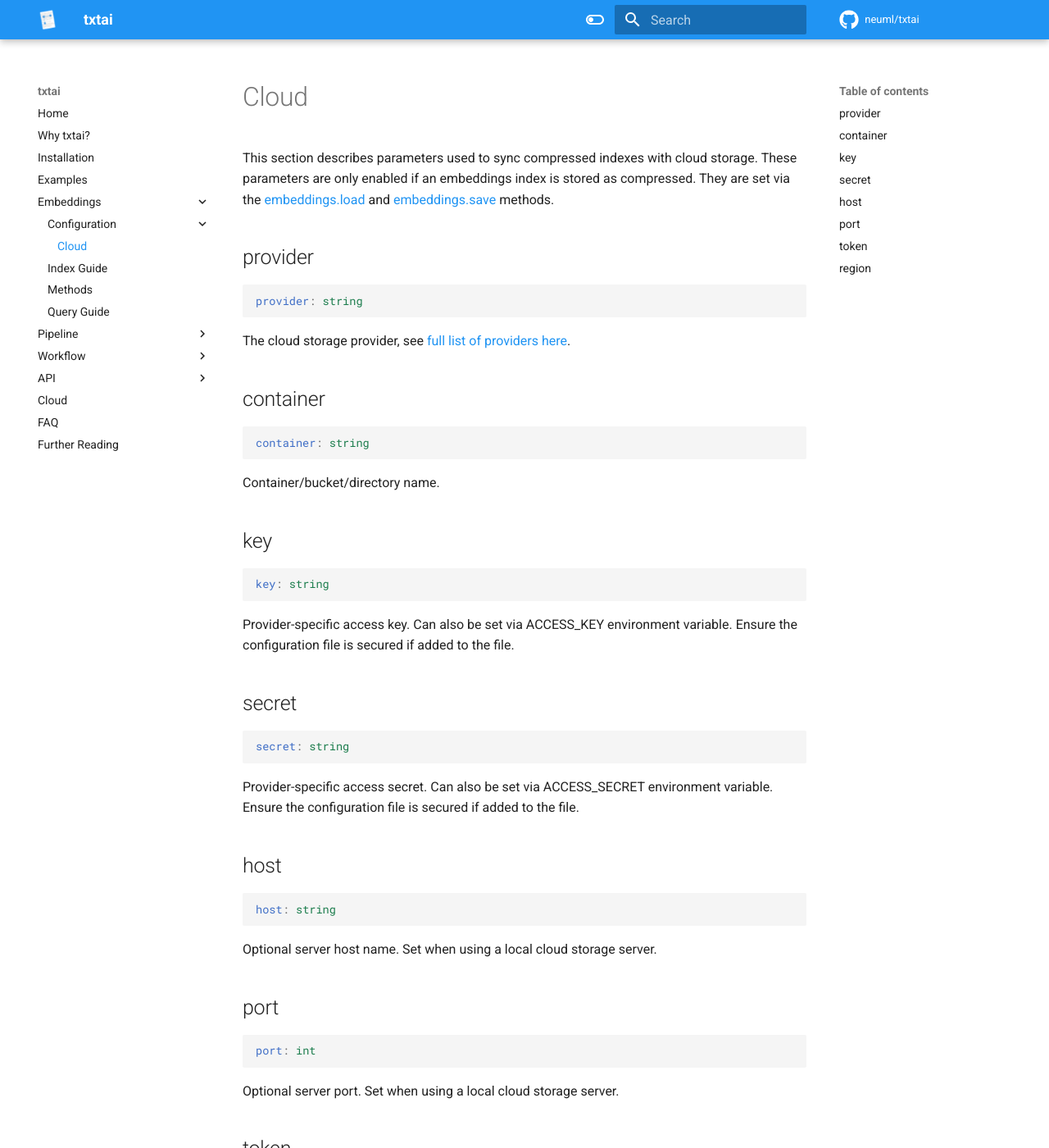
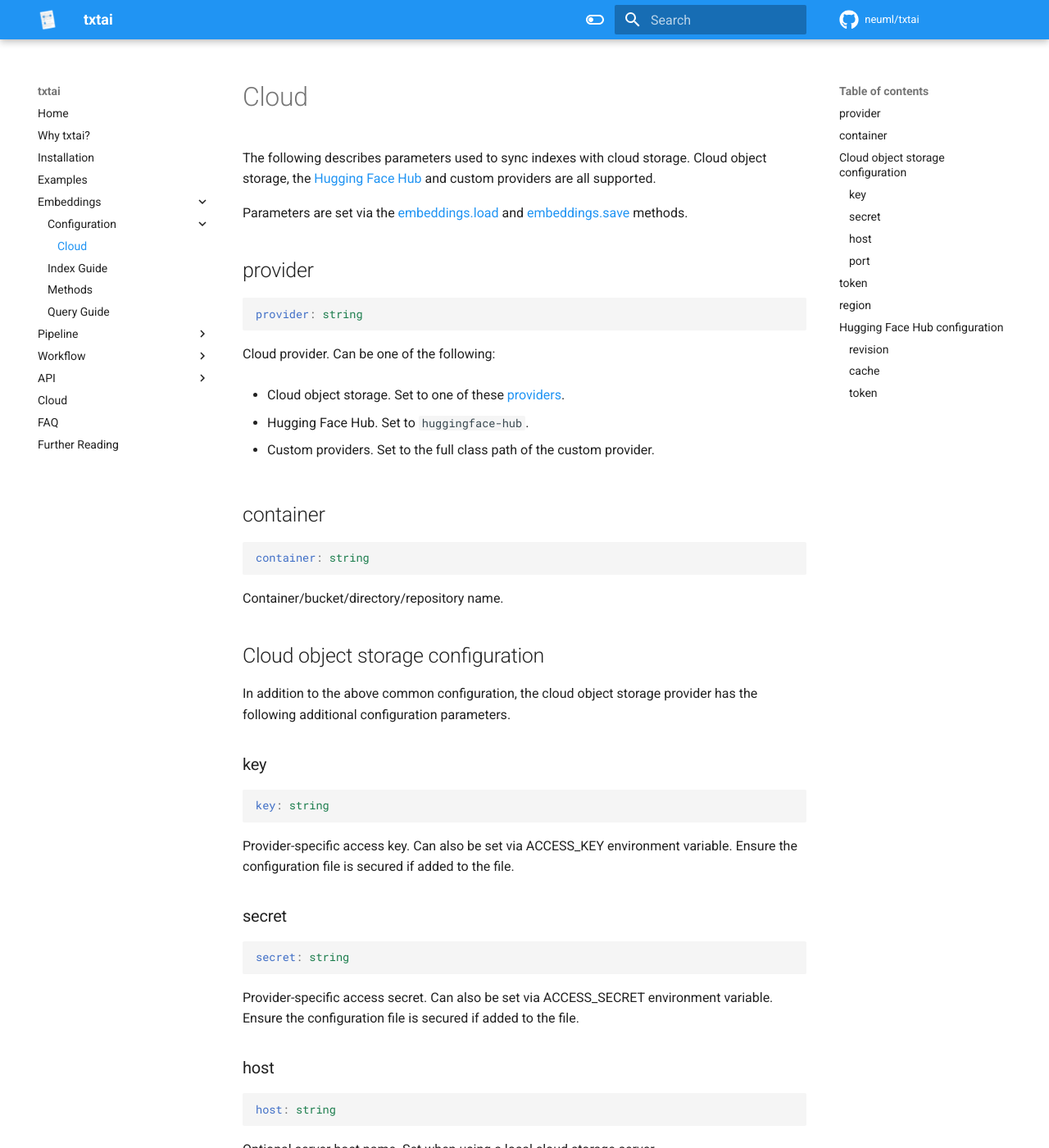
Before and after one commit to neuml/txtai, an MkDocs documentation site: the page built from docs/embeddings/configuration/cloud.md, in a window 1280 px wide and 1400 px high. Shown: the whole window at 82% size. Built offline with MkDocs 1.6.1 and Material for MkDocs 9.7.7, drawn with Linux system fonts in a browser that asks for light colours; comment, search, counter and statistics services are not loaded; some of the changed text lies outside the part shown.

Commit message:
Update documentation

````diff
--- a/docs/embeddings/configuration/cloud.md
+++ b/docs/embeddings/configuration/cloud.md
@@ -1,43 +1,55 @@
 # Cloud
 
-This section describes parameters used to sync compressed indexes with cloud storage. These parameters are only enabled if an embeddings index is stored as compressed. They are set via the [embeddings.load](../../methods/#txtai.embeddings.base.Embeddings.load) and [embeddings.save](../../methods/#txtai.embeddings.base.Embeddings.save) methods.
+The following describes parameters used to sync indexes with cloud storage. Cloud object storage, the [Hugging Face Hub](https://huggingface.co/models) and custom providers are all supported.
+
+Parameters are set via the [embeddings.load](../../methods/#txtai.embeddings.base.Embeddings.load) and [embeddings.save](../../methods/#txtai.embeddings.base.Embeddings.save) methods.
 
 ## provider
 ```yaml
 provider: string
 ```
 
-The cloud storage provider, see [full list of providers here](https://libcloud.readthedocs.io/en/stable/storage/supported_providers.html).
+Cloud provider. Can be one of the following:
+
+- Cloud object storage. Set to one of these [providers](https://libcloud.readthedocs.io/en/stable/storage/supported_providers.html).
+
+- Hugging Face Hub. Set to `huggingface-hub`.
+
+- Custom providers. Set to the full class path of the custom provider.
 
 ## container
 ```yaml
 container: string
 ```
 
-Container/bucket/directory name.
+Container/bucket/directory/repository name.
 
-## key
+## Cloud object storage configuration
+
+In addition to the above common configuration, the cloud object storage provider has the following additional configuration parameters.
+
+### key
 ```yaml
 key: string
 ```
 
 Provider-specific access key. Can also be set via ACCESS_KEY environment variable. Ensure the configuration file is secured if added to the file.
 
-## secret
+### secret
 ```yaml
 secret: string
 ```
 
 Provider-specific access secret. Can also be set via ACCESS_SECRET environment variable. Ensure the configuration file is secured if added to the file.
 
-## host
+### host
 ```yaml
 host: string
 ```
 
 Optional server host name. Set when using a local cloud storage server.
 
-## port
+### port
 ```yaml
 port: int
 ```
@@ -57,3 +69,28 @@
 ```
 
 Optional parameter to specify the storage region, provider-specific.
+
+## Hugging Face Hub configuration
+
+The huggingface-hub provider supports the following additional configuration parameters. More on these parameters can be found in the [Hugging Face Hub's documentation](https://huggingface.co/docs/huggingface_hub/main/en/package_reference/overview).
+
+### revision
+```yaml
+revision: string
+```
+
+Optional Git revision id which can be a branch name, a tag, or a commit hash
+
+### cache
+```yaml
+cache: string
+```
+
+Path to the folder where cached files are stored
+
+### token
+```yaml
+token: string|boolean
+```
+
+Token to be used for the download. If set to True, the token will be read from the Hugging Face config folder.
````
Also changed, not shown: docs/embeddings/configuration/index.md (+19 -1 lines).
